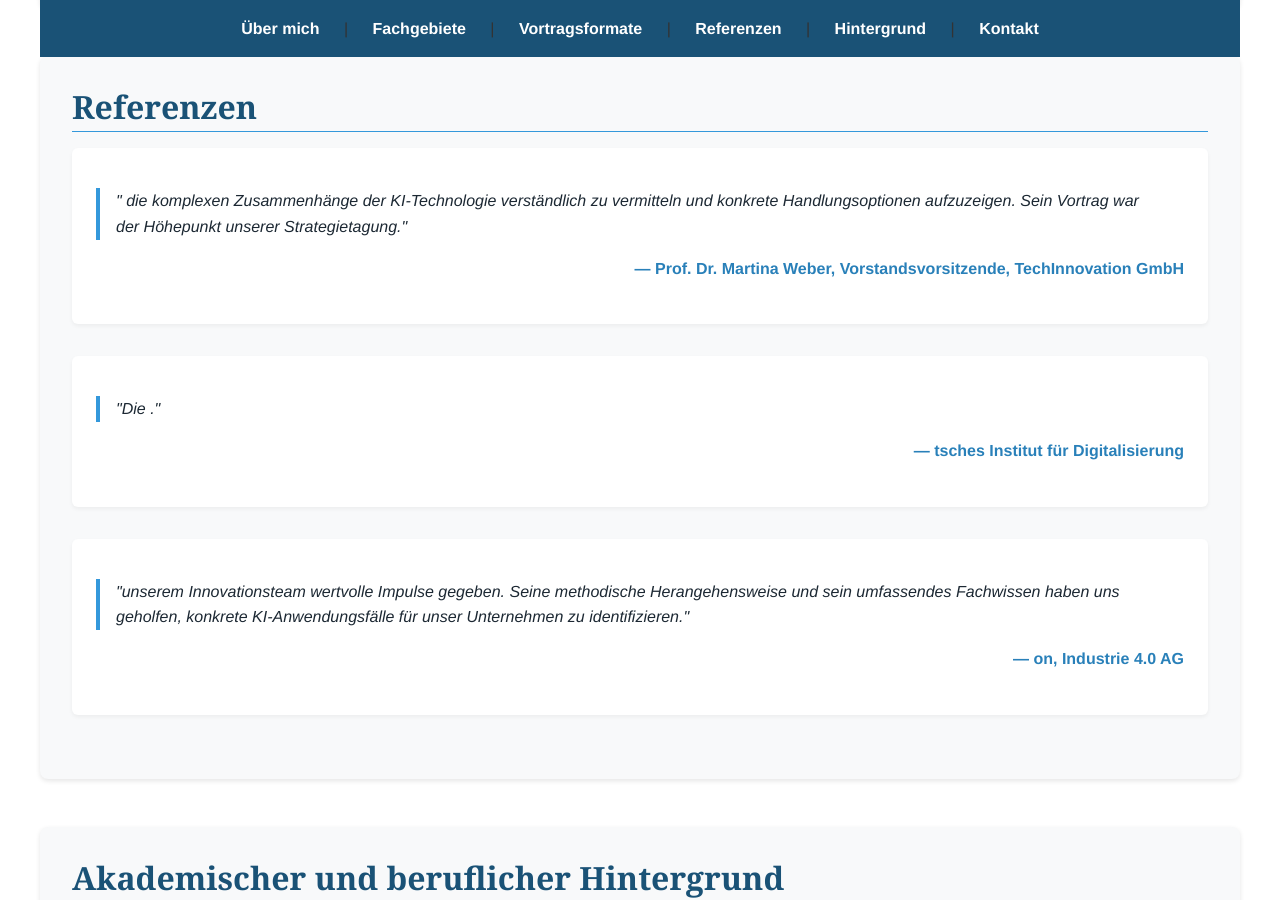
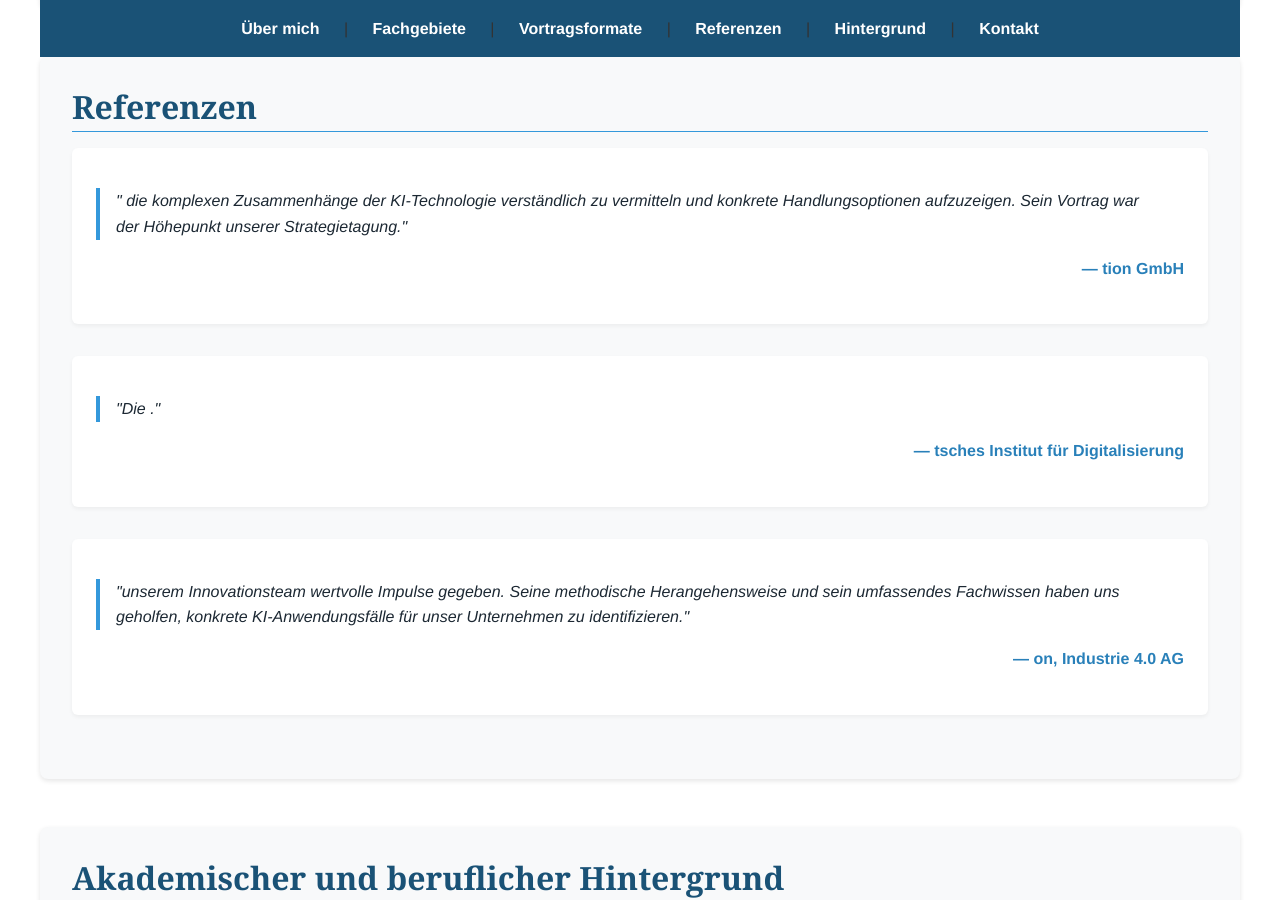
Before and after one commit to ypsdg/kaygladen.github.io, a Jekyll site: the page index.html, which Jekyll copies as it is, in a window 1280 px wide and 900 px high, scrolled down 1679 px. Built offline with Jekyll 4.4.1, drawn with Linux system fonts in a browser that asks for light colours.

Commit message:
Update index.html

```diff
--- a/index.html
+++ b/index.html
@@ -347,7 +347,7 @@
         <blockquote>
           " die komplexen Zusammenhänge der KI-Technologie verständlich zu vermitteln und konkrete Handlungsoptionen aufzuzeigen. Sein Vortrag war der Höhepunkt unserer Strategietagung."
         </blockquote>
-        <p class="author">— Prof. Dr. Martina Weber, Vorstandsvorsitzende, TechInnovation GmbH</p>
+        <p class="author">— tion GmbH</p>
       </div>
 
       <div class="testimonial">
```
